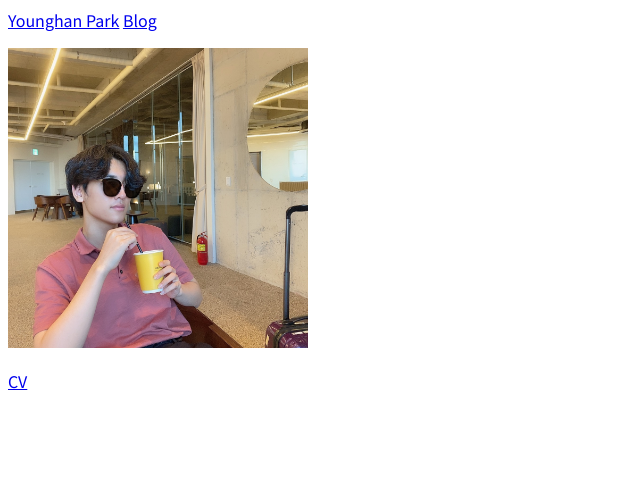
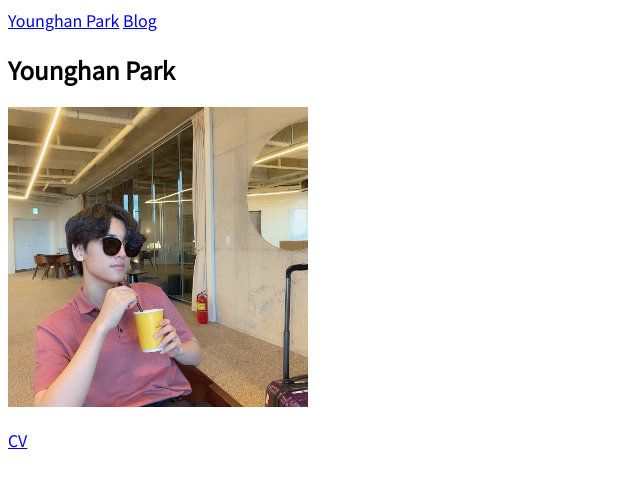
Before and after one commit to younghanstark/younghanstark.github.io, a Jekyll site: the page built from index.md, in a window 1280 px wide. Shown: the top 488 px of the page, without its empty margins (0-640 px from the left). Built offline with Jekyll 4.4.1, drawn with Linux system fonts in a browser that asks for light colours.

Commit message:
Update index.md

```diff
--- a/index.md
+++ b/index.md
@@ -3,6 +3,8 @@ title: Younghan Park
 layout: default
 ---
 
+# Younghan Park
+
 ![Profile Photo](/assets/images/profile_photo_13aug20.jpg){: width="300"}
 
 [CV](/assets/files/cv.pdf)
```
